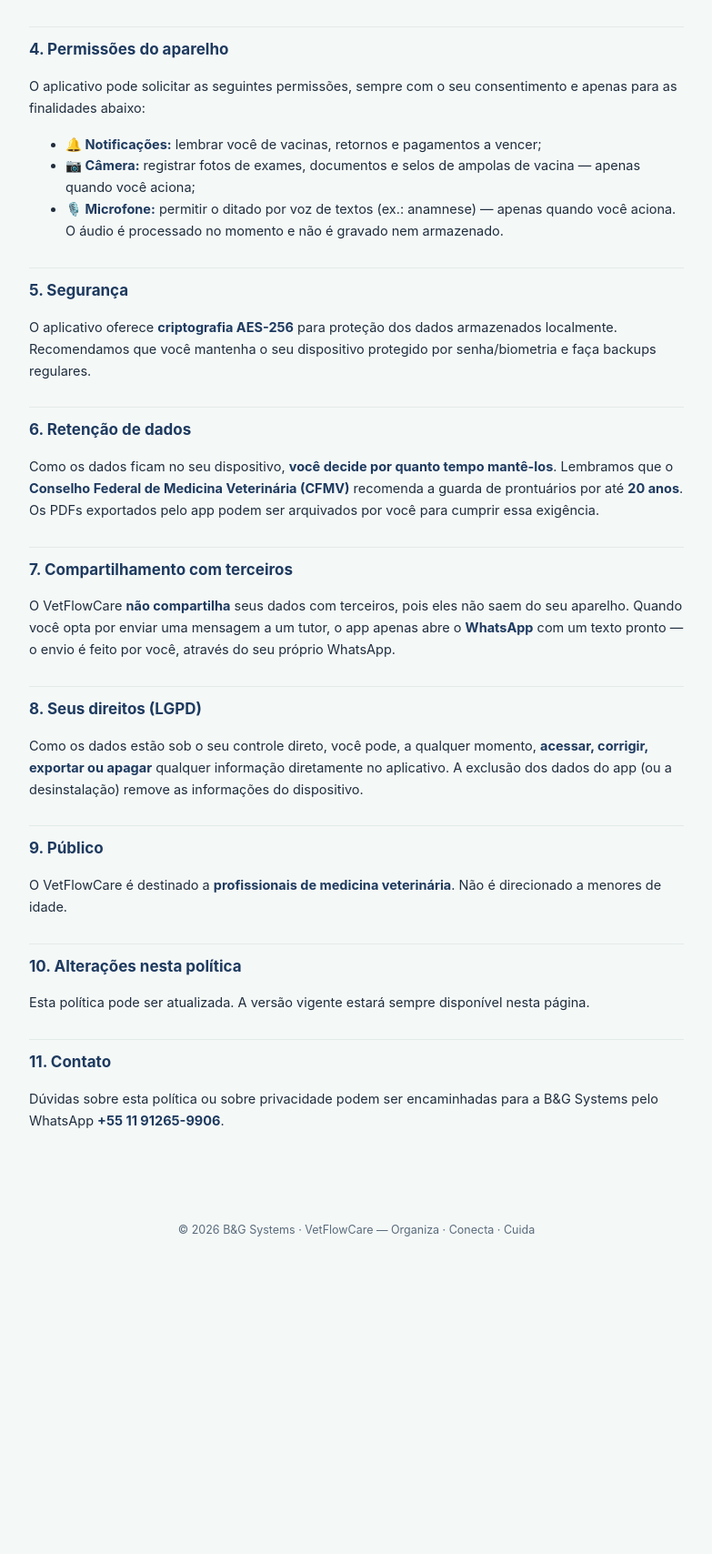
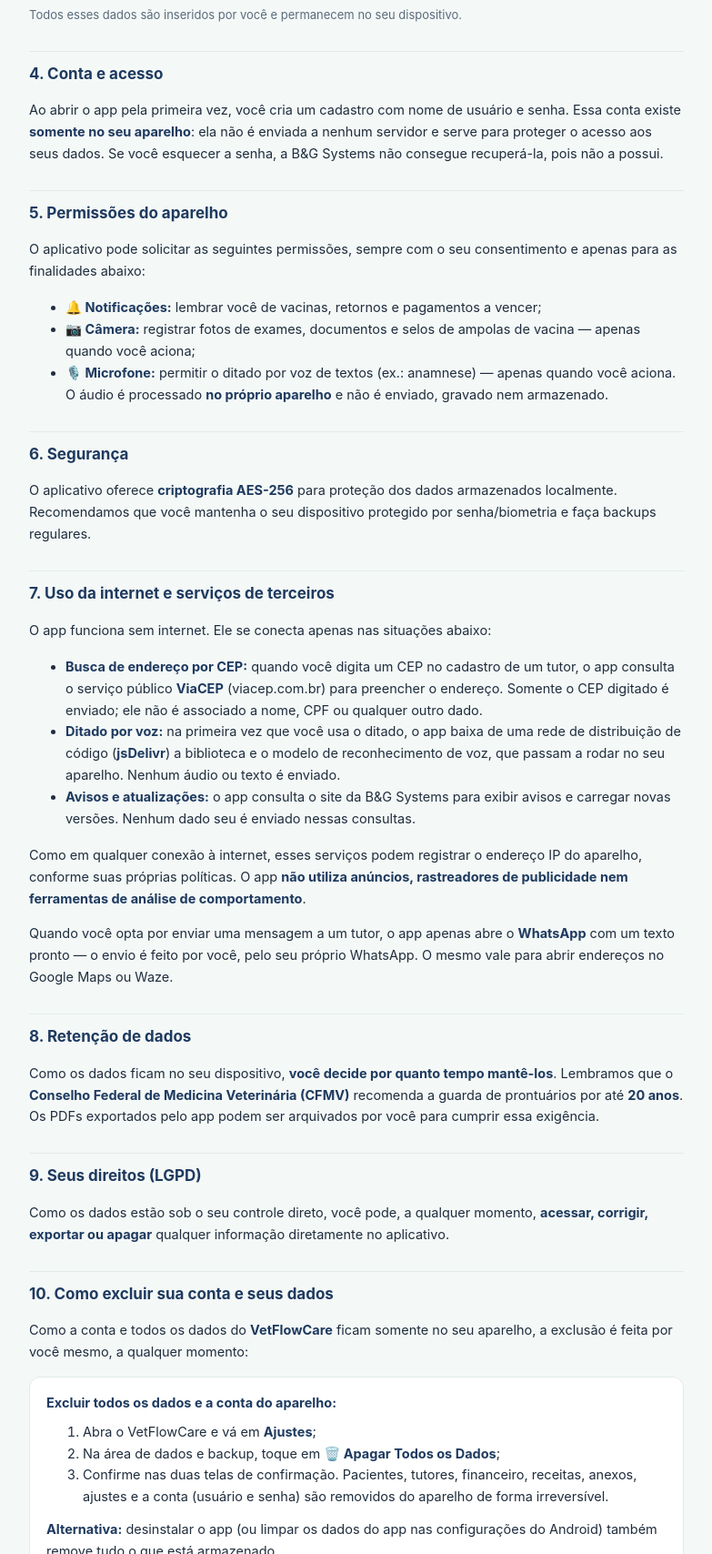
Before and after one commit to brunorizzieri86-svg/vetflowcare, a plain HTML site: page privacidade.html in a window 1280 px wide. Shown: the part 1092-2800 px from the top of the page at 91% size, without its empty margins (248-1031 px from the left). Before the commit the page ends 2479 px from the top, so only its background shows below. Drawn offline with Linux system fonts and the light colour scheme.

Commit message:
Add files via upload

```diff
--- a/privacidade.html
+++ b/privacidade.html
@@ -29,10 +29,10 @@
   <p>VetFlowCare · B&amp;G Systems</p>
 </header>
 <main>
-  <p class="muted">Última atualização: agosto de 2026</p>
+  <p class="muted">Última atualização: outubro de 2026</p>
 
   <div class="box destaque">
-    <strong>Resumo em uma frase:</strong> o VetFlowCare guarda os dados <strong>apenas no seu próprio aparelho</strong> (funciona offline) e <strong>não envia informações de pacientes, tutores ou financeiras para nenhum servidor</strong>.
+    <strong>Resumo em uma frase:</strong> o VetFlowCare guarda os dados dos seus pacientes, tutores e financeiro <strong>apenas no seu próprio aparelho</strong> (funciona offline) e <strong>não os envia para nenhum servidor da B&amp;G Systems</strong>. O app só usa a internet para três funções pontuais, descritas na seção 7.
   </div>
 
   <h2>1. Quem somos</h2>
@@ -43,7 +43,7 @@
   <div class="box">
     <p style="margin:0"><strong>Isso significa que:</strong></p>
     <ul style="margin:8px 0 0">
-      <li>Seus dados <strong>não são enviados</strong> para servidores da B&amp;G Systems nem de terceiros;</li>
+      <li>Seus dados <strong>não são enviados</strong> para servidores da B&amp;G Systems;</li>
       <li>A B&amp;G Systems <strong>não tem acesso</strong> aos dados dos seus pacientes, tutores ou ao seu financeiro;</li>
       <li>Os dados permanecem sob o seu controle, no seu aparelho;</li>
       <li>Fazer o <strong>backup</strong> dos seus dados é responsabilidade sua (o app oferece exportação).</li>
@@ -61,33 +61,58 @@
   </ul>
   <p class="muted">Todos esses dados são inseridos por você e permanecem no seu dispositivo.</p>
 
-  <h2>4. Permissões do aparelho</h2>
+  <h2>4. Conta e acesso</h2>
+  <p>Ao abrir o app pela primeira vez, você cria um cadastro com nome de usuário e senha. Essa conta existe <strong>somente no seu aparelho</strong>: ela não é enviada a nenhum servidor e serve para proteger o acesso aos seus dados. Se você esquecer a senha, a B&amp;G Systems não consegue recuperá-la, pois não a possui.</p>
+
+  <h2>5. Permissões do aparelho</h2>
   <p>O aplicativo pode solicitar as seguintes permissões, sempre com o seu consentimento e apenas para as finalidades abaixo:</p>
   <ul>
     <li><strong>🔔 Notificações:</strong> lembrar você de vacinas, retornos e pagamentos a vencer;</li>
     <li><strong>📷 Câmera:</strong> registrar fotos de exames, documentos e selos de ampolas de vacina — apenas quando você aciona;</li>
-    <li><strong>🎙️ Microfone:</strong> permitir o ditado por voz de textos (ex.: anamnese) — apenas quando você aciona. O áudio é processado no momento e não é gravado nem armazenado.</li>
+    <li><strong>🎙️ Microfone:</strong> permitir o ditado por voz de textos (ex.: anamnese) — apenas quando você aciona. O áudio é processado <strong>no próprio aparelho</strong> e não é enviado, gravado nem armazenado.</li>
   </ul>
 
-  <h2>5. Segurança</h2>
+  <h2>6. Segurança</h2>
   <p>O aplicativo oferece <strong>criptografia AES-256</strong> para proteção dos dados armazenados localmente. Recomendamos que você mantenha o seu dispositivo protegido por senha/biometria e faça backups regulares.</p>
 
-  <h2>6. Retenção de dados</h2>
+  <h2>7. Uso da internet e serviços de terceiros</h2>
+  <p>O app funciona sem internet. Ele se conecta apenas nas situações abaixo:</p>
+  <ul>
+    <li><strong>Busca de endereço por CEP:</strong> quando você digita um CEP no cadastro de um tutor, o app consulta o serviço público <strong>ViaCEP</strong> (viacep.com.br) para preencher o endereço. Somente o CEP digitado é enviado; ele não é associado a nome, CPF ou qualquer outro dado.</li>
+    <li><strong>Ditado por voz:</strong> na primeira vez que você usa o ditado, o app baixa de uma rede de distribuição de código (<strong>jsDelivr</strong>) a biblioteca e o modelo de reconhecimento de voz, que passam a rodar no seu aparelho. Nenhum áudio ou texto é enviado.</li>
+    <li><strong>Avisos e atualizações:</strong> o app consulta o site da B&amp;G Systems para exibir avisos e carregar novas versões. Nenhum dado seu é enviado nessas consultas.</li>
+  </ul>
+  <p>Como em qualquer conexão à internet, esses serviços podem registrar o endereço IP do aparelho, conforme suas próprias políticas. O app <strong>não utiliza anúncios, rastreadores de publicidade nem ferramentas de análise de comportamento</strong>.</p>
+  <p>Quando você opta por enviar uma mensagem a um tutor, o app apenas abre o <strong>WhatsApp</strong> com um texto pronto — o envio é feito por você, pelo seu próprio WhatsApp. O mesmo vale para abrir endereços no Google Maps ou Waze.</p>
+
+  <h2>8. Retenção de dados</h2>
   <p>Como os dados ficam no seu dispositivo, <strong>você decide por quanto tempo mantê-los</strong>. Lembramos que o <strong>Conselho Federal de Medicina Veterinária (CFMV)</strong> recomenda a guarda de prontuários por até <strong>20 anos</strong>. Os PDFs exportados pelo app podem ser arquivados por você para cumprir essa exigência.</p>
 
-  <h2>7. Compartilhamento com terceiros</h2>
-  <p>O VetFlowCare <strong>não compartilha</strong> seus dados com terceiros, pois eles não saem do seu aparelho. Quando você opta por enviar uma mensagem a um tutor, o app apenas abre o <strong>WhatsApp</strong> com um texto pronto — o envio é feito por você, através do seu próprio WhatsApp.</p>
+  <h2>9. Seus direitos (LGPD)</h2>
+  <p>Como os dados estão sob o seu controle direto, você pode, a qualquer momento, <strong>acessar, corrigir, exportar ou apagar</strong> qualquer informação diretamente no aplicativo.</p>
 
-  <h2>8. Seus direitos (LGPD)</h2>
-  <p>Como os dados estão sob o seu controle direto, você pode, a qualquer momento, <strong>acessar, corrigir, exportar ou apagar</strong> qualquer informação diretamente no aplicativo. A exclusão dos dados do app (ou a desinstalação) remove as informações do dispositivo.</p>
+  <h2 id="exclusao">10. Como excluir sua conta e seus dados</h2>
+  <p>Como a conta e todos os dados do <strong>VetFlowCare</strong> ficam somente no seu aparelho, a exclusão é feita por você mesmo, a qualquer momento:</p>
+  <div class="box">
+    <p style="margin:0"><strong>Excluir todos os dados e a conta do aparelho:</strong></p>
+    <ol style="margin:8px 0 0">
+      <li>Abra o VetFlowCare e vá em <strong>Ajustes</strong>;</li>
+      <li>Na área de dados e backup, toque em <strong>🗑️ Apagar Todos os Dados</strong>;</li>
+      <li>Confirme nas duas telas de confirmação. Pacientes, tutores, financeiro, receitas, anexos, ajustes e a conta (usuário e senha) são removidos do aparelho de forma irreversível.</li>
+    </ol>
+    <p style="margin:12px 0 0"><strong>Alternativa:</strong> desinstalar o app (ou limpar os dados do app nas configurações do Android) também remove tudo o que está armazenado.</p>
+  </div>
+  <p><strong>Excluir apenas alguns dados:</strong> abra o paciente, tutor, atendimento ou documento desejado e use a opção de excluir. Os dados excluídos deixam de existir no aparelho; não há cópia nos servidores da B&amp;G Systems.</p>
+  <p><strong>Backups:</strong> arquivos de backup que você exportou ficam onde você os salvou (telefone, e-mail, nuvem) e devem ser apagados por você nesses locais.</p>
+  <p>Dúvidas sobre exclusão podem ser enviadas para o contato da seção 13.</p>
 
-  <h2>9. Público</h2>
+  <h2>11. Público</h2>
   <p>O VetFlowCare é destinado a <strong>profissionais de medicina veterinária</strong>. Não é direcionado a menores de idade.</p>
 
-  <h2>10. Alterações nesta política</h2>
+  <h2>12. Alterações nesta política</h2>
   <p>Esta política pode ser atualizada. A versão vigente estará sempre disponível nesta página.</p>
 
-  <h2>11. Contato</h2>
+  <h2>13. Contato</h2>
   <p>Dúvidas sobre esta política ou sobre privacidade podem ser encaminhadas para a B&amp;G Systems pelo WhatsApp <strong>+55 11 91265-9906</strong>.</p>
 
 </main>
```
